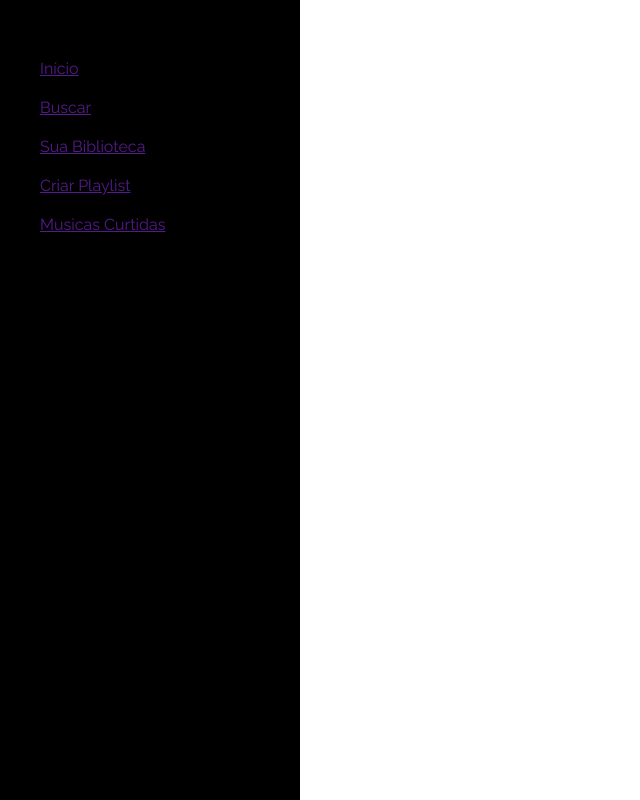
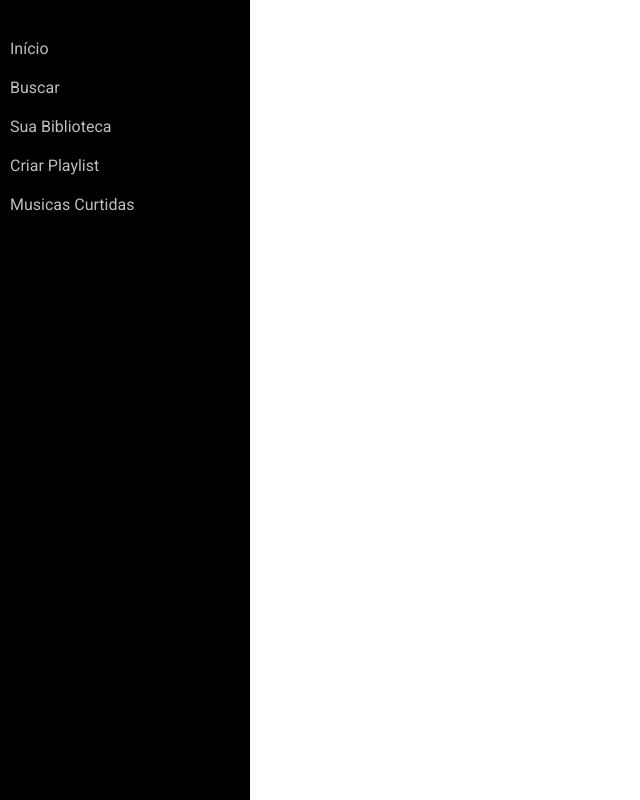
Before and after one commit to NewLeonardooliv/Spotify-Layout, a plain HTML site: page index.html in a window 1280 px wide. Shown: the whole page, without its empty margins (0-640 px from the left). Drawn offline with Linux system fonts and the light colour scheme.

Commit message:
Update style.css

```diff
--- a/style.css
+++ b/style.css
@@ -1,24 +1,28 @@
-@import url('https://fonts.googleapis.com/css2?family=Raleway:wght@300;400;500&display=swap');
 * {
     margin:0;
     padding:0;
-    outline:none;
     box-sizing: border-box;
-    font-family: 'Raleway', sans-serif;
+    font-family: 'Roboto', sans-serif;
+}
+html, body{
+    height: 100%;
 }
 .barra-esquerda{
     background-color: #000;
-    padding: 30px;
-    height: 100vh;
-    width: 300px;
+    float: left;
+    width: 250px;
+    padding: 10px 10px;
+    height: 100%;
+    overflow-y: auto;
+    overflow-x: hidden;
 }
-.parte-cima{
-    color: white;
+.barra-logo img{
+    max-width: 250px;
+    width: 100%;
 }
-h1{
-    font-size: 40px;
-
+.menu a{
+    color: rgb(190, 190, 190);
+    text-decoration: none;
+    display: block;
+    padding: 10px 0;
 }
-p{
-    padding: 10px;
-}
```
